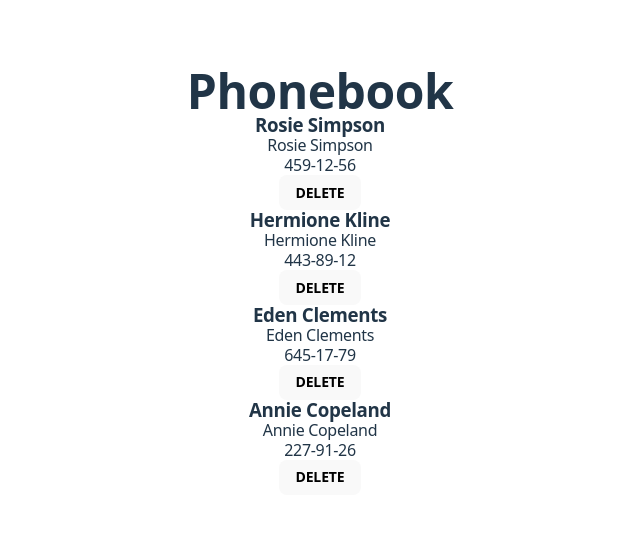
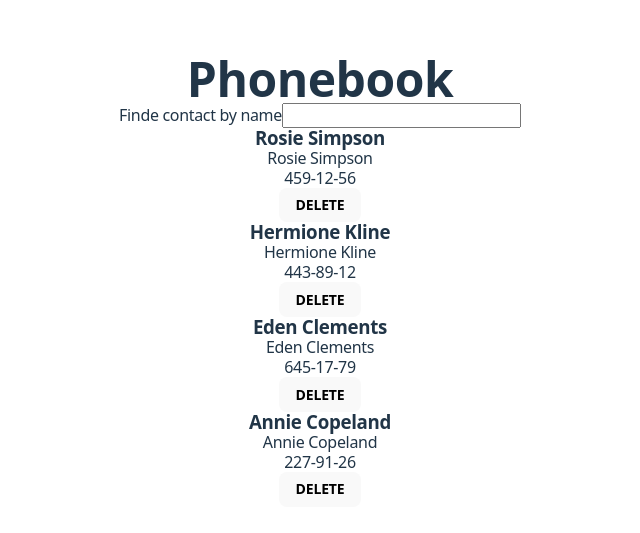
Before and after one commit to Sviatoslav-lion/goit-react-hw-03, a React (Vite) app: page / in a window 1280 px wide. Shown: the part 119-652 px from the top of the page, without its empty margins (320-960 px from the left). Built offline with nearby package versions, Linux system fonts and the light colour scheme.

Commit message:
step two

```diff
--- a/src/components/SearchBox/SearchBox.jsx
+++ b/src/components/SearchBox/SearchBox.jsx
@@ -1,5 +1,21 @@
+
 import css from './SearchBox.module.css';
+import { useState } from 'react';
 
-export default function SearchBoxFunc() {
-  return <></>;
-}
+const SearchBoxFunc = () => {
+  const [inputValue, setInputValue] = useState('');
+  const handleChange = evt => {
+    setInputValue(evt.target.value);
+  };
+
+  return (
+    <div>
+      <h2 className="visually-hidden">Find contact</h2>
+      <label>Finde contact by name</label>
+      <input type="text" value={inputValue} onChange={handleChange} />
+      <p>{inputValue}</p>
+    </div>
+  );
+};
+
+export default SearchBoxFunc;
```
